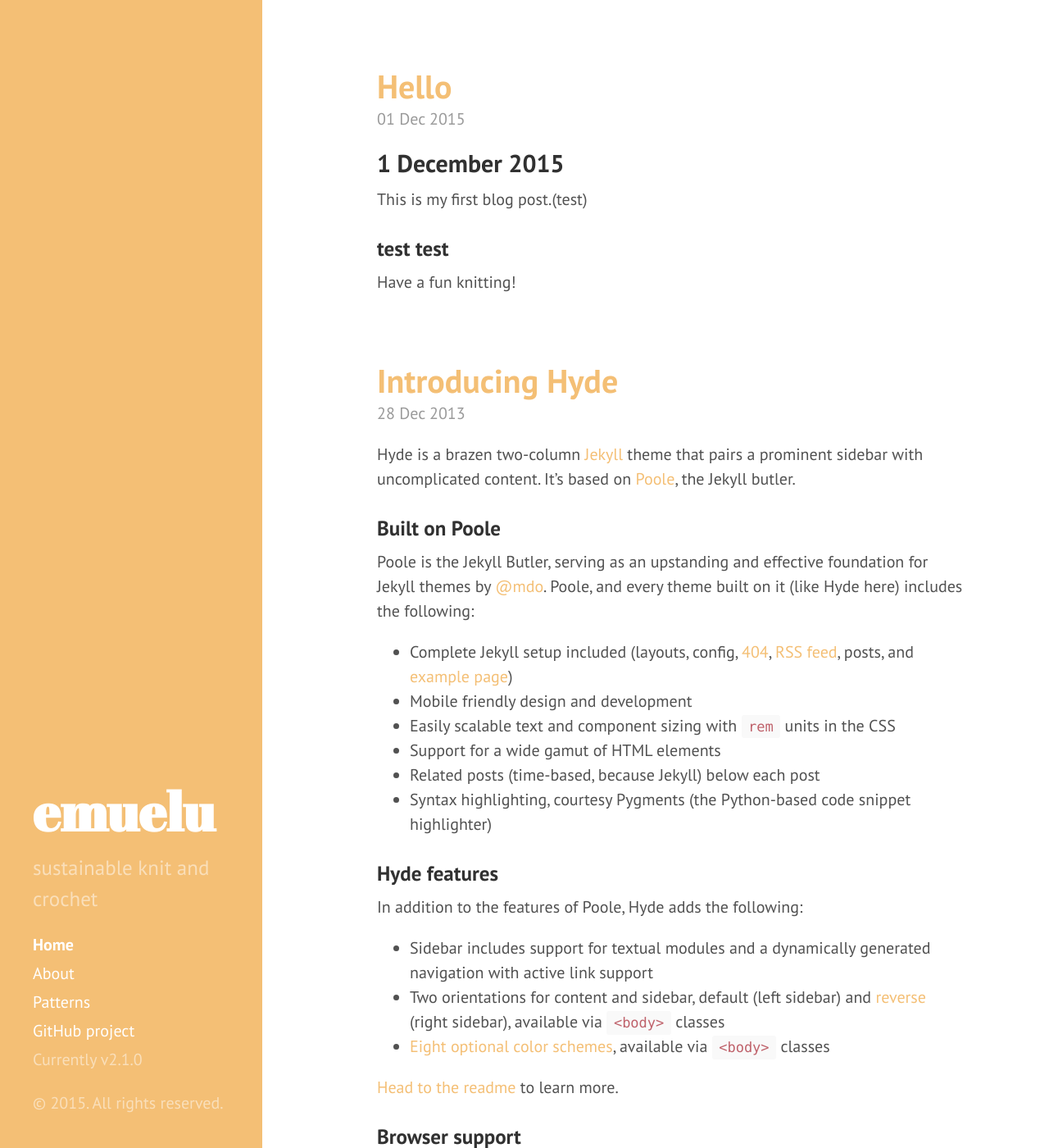
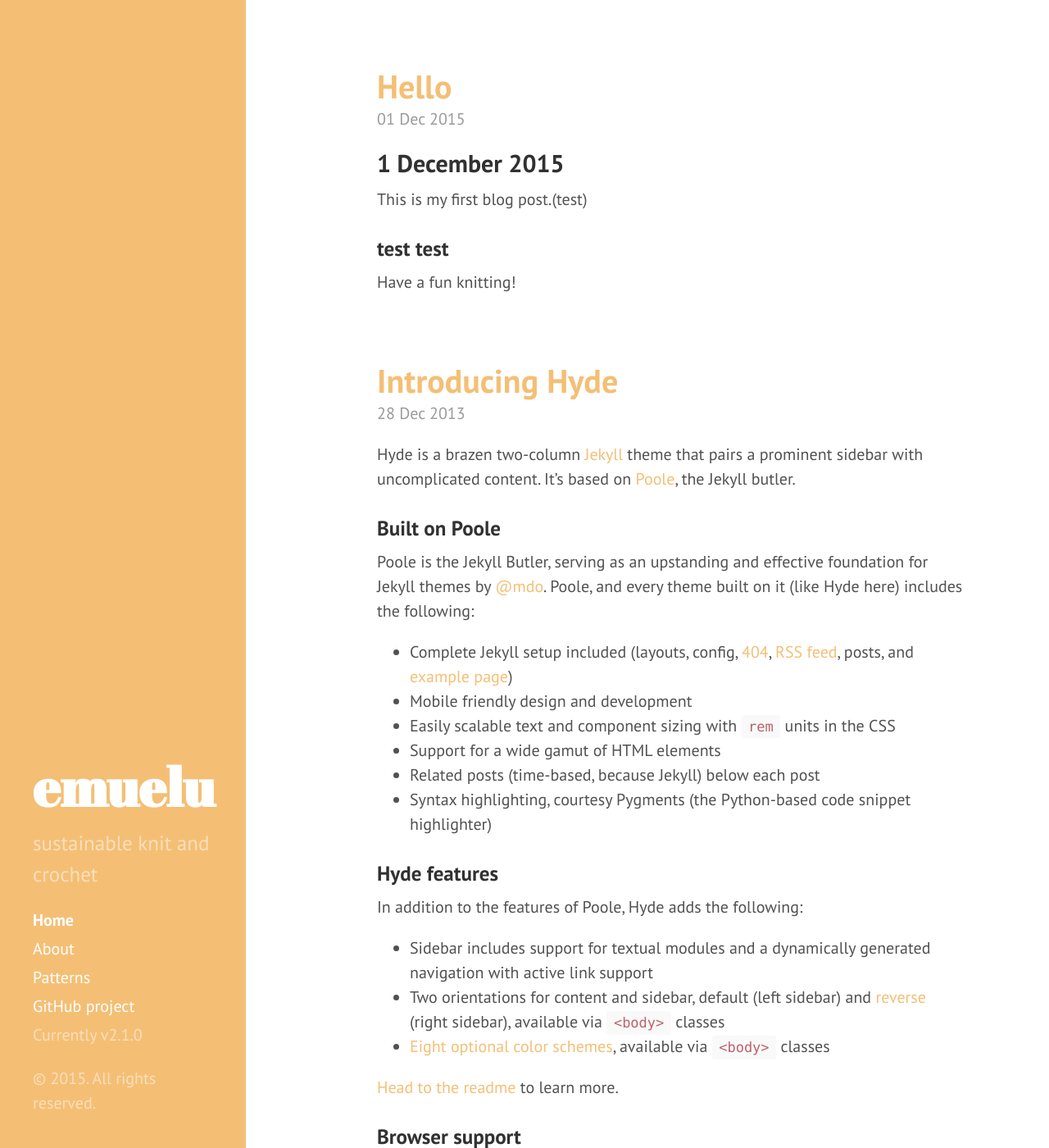
Before and after one commit to mamilaugesen/emuelu.github.io, a Jekyll site: the page built from index.html, in a window 1280 px wide and 1400 px high. Shown: the whole window at 82% size. Built offline with Jekyll 4.4.1, drawn with Linux system fonts in a browser that asks for light colours; Markdown is read by kramdown in place of the engine named in the settings; the list of posts is cut into pages by our own code.

Commit message:
Updated hyde.css

```diff
--- a/public/css/hyde.css
+++ b/public/css/hyde.css
@@ -65,7 +65,7 @@ html {
     top: 0;
     left: 0;
     bottom: 0;
-    width: 16rem;
+    width: 15rem;
     text-align: left;
   }
 }
```
